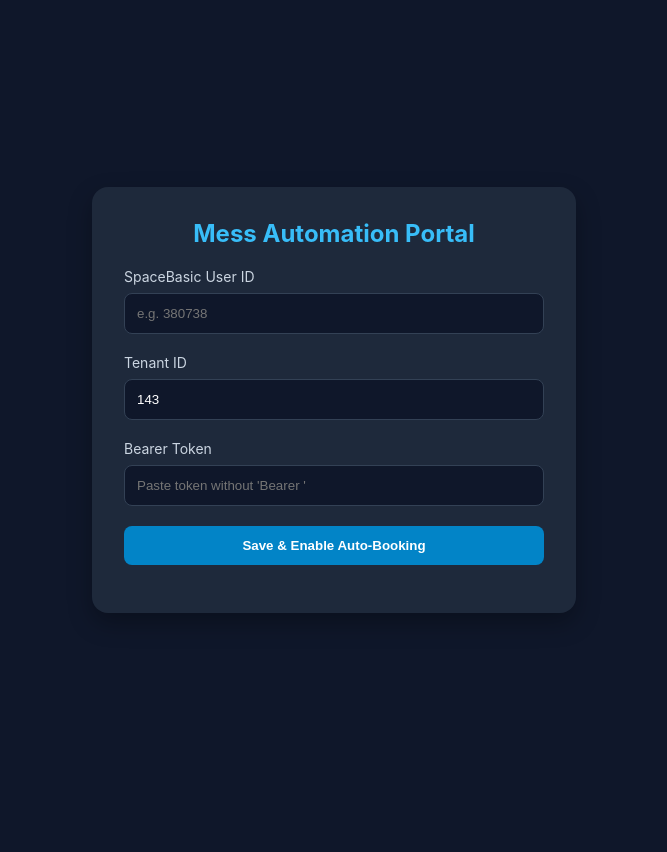
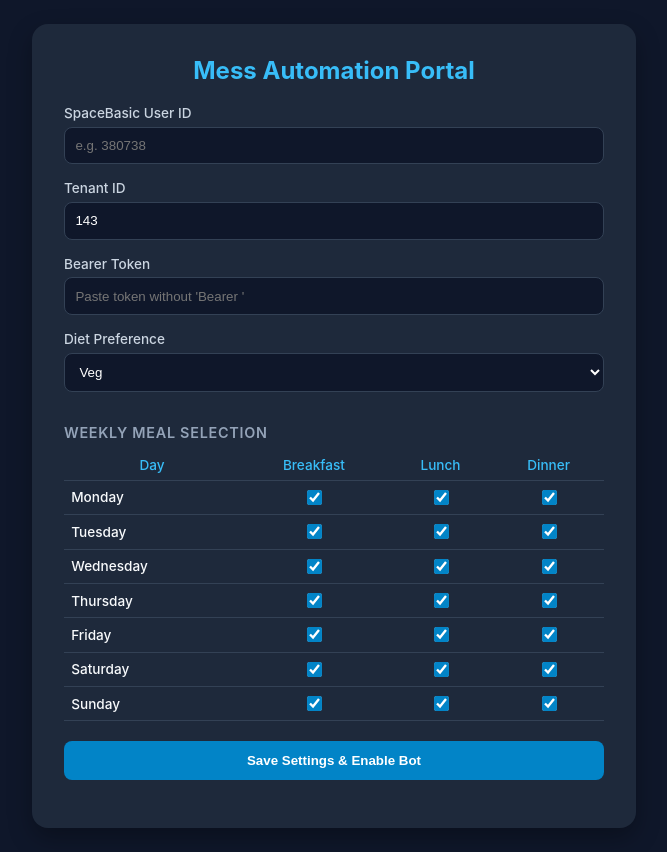
Before and after one commit to PariseVamsiKrishna/Mess-Automation-Portal-MBU, a plain HTML site: page index.html in a window 1280 px wide. Shown: the whole page, without its empty margins (306-973 px from the left). Before the commit the page ends 800 px from the top, so only its background shows below. Drawn offline with nearby package versions, Linux system fonts and the light colour scheme.

Commit message:
Add weekly day schedule and meal preference UI

```diff
--- a/index.html
+++ b/index.html
@@ -15,7 +15,7 @@
             align-items: center;
             min-height: 100vh;
             margin: 0;
-            padding: 1rem;
+            padding: 1.5rem;
             box-sizing: border-box;
         }
         .card {
@@ -24,29 +24,43 @@
             border-radius: 1rem;
             box-shadow: 0 10px 25px rgba(0,0,0,0.3);
             width: 100%;
-            max-width: 420px;
+            max-width: 540px;
         }
-        h2 {
-            margin-top: 0;
-            color: #38bdf8;
-            text-align: center;
-        }
-        label {
-            display: block;
-            margin-bottom: 0.5rem;
-            font-size: 0.875rem;
-            color: #cbd5e1;
-        }
-        input {
+        h2 { margin-top: 0; color: #38bdf8; text-align: center; }
+        label { display: block; margin-bottom: 0.35rem; font-size: 0.85rem; color: #cbd5e1; font-weight: 500; }
+        input[type="text"], select {
             width: 100%;
-            padding: 0.75rem;
-            margin-bottom: 1.25rem;
+            padding: 0.65rem;
+            margin-bottom: 1rem;
             background: #0f172a;
             border: 1px solid #334155;
             color: #fff;
             border-radius: 0.5rem;
             box-sizing: border-box;
         }
+        .schedule-title {
+            margin-top: 1rem;
+            margin-bottom: 0.5rem;
+            font-size: 0.9rem;
+            font-weight: 600;
+            color: #94a3b8;
+            text-transform: uppercase;
+            letter-spacing: 0.05em;
+        }
+        table {
+            width: 100%;
+            border-collapse: collapse;
+            margin-bottom: 1.25rem;
+            font-size: 0.85rem;
+        }
+        th, td {
+            padding: 0.45rem;
+            text-align: center;
+            border-bottom: 1px solid #334155;
+        }
+        th { color: #38bdf8; font-weight: 500; }
+        td:first-child { text-align: left; font-weight: 500; }
+        input[type="checkbox"] { accent-color: #0284c7; cursor: pointer; transform: scale(1.15); }
         button {
             width: 100%;
             padding: 0.75rem;
@@ -58,14 +72,8 @@
             cursor: pointer;
             transition: background 0.2s;
         }
-        button:hover {
-            background: #0369a1;
-        }
-        #status {
-            margin-top: 1rem;
-            text-align: center;
-            font-size: 0.875rem;
-        }
+        button:hover { background: #0369a1; }
+        #status { margin-top: 1rem; text-align: center; font-size: 0.875rem; }
     </style>
 </head>
 <body>
@@ -81,13 +89,49 @@
             <label for="bearer_token">Bearer Token</label>
             <input type="text" id="bearer_token" placeholder="Paste token without 'Bearer '" required>
 
-            <button type="submit">Save & Enable Auto-Booking</button>
+            <label for="preference">Diet Preference</label>
+            <select id="preference" required>
+                <option value="veg" selected>Veg</option>
+                <option value="egg">Egg</option>
+                <option value="non-veg">Non-Veg</option>
+            </select>
+
+            <div class="schedule-title">Weekly Meal Selection</div>
+            <table>
+                <thead>
+                    <tr>
+                        <th>Day</th>
+                        <th>Breakfast</th>
+                        <th>Lunch</th>
+                        <th>Dinner</th>
+                    </tr>
+                </thead>
+                <tbody id="scheduleBody">
+                    <!-- Generated via JS -->
+                </tbody>
+            </table>
+
+            <button type="submit">Save Settings & Enable Bot</button>
         </form>
         <div id="status"></div>
     </div>
 
     <script>
-        // Use ONLY your Project URL and public 'anon' key here
+        const days = ["Monday", "Tuesday", "Wednesday", "Thursday", "Friday", "Saturday", "Sunday"];
+        const tbody = document.getElementById("scheduleBody");
+
+        // Render table rows
+        days.forEach(day => {
+            const tr = document.createElement("tr");
+            tr.innerHTML = `
+                <td>${day}</td>
+                <td><input type="checkbox" id="${day}-breakfast" checked></td>
+                <td><input type="checkbox" id="${day}-lunch" checked></td>
+                <td><input type="checkbox" id="${day}-dinner" checked></td>
+            `;
+            tbody.appendChild(tr);
+        });
+
         const SUPABASE_URL = "https://imgmapetqgbwcmurhxgk.supabase.co";
         const SUPABASE_ANON_KEY = "eyJhbGciOiJIUzI1NiIsInR5cCI6IkpXVCJ9.eyJpc3MiOiJzdXBhYmFzZSIsInJlZiI6ImltZ21hcGV0cWdid2NtdXJoeGdrIiwicm9sZSI6ImFub24iLCJpYXQiOjE3ODkyMjM5NTMsImV4cCI6MjEwNDc5OTk1M30.LA1M6CPrwq7X2Rfhb9HadSXTiEuFcFalOXuDWcre_dY";
 
@@ -100,22 +144,37 @@
             const userid = document.getElementById('userid').value.trim();
             const tenant_id = document.getElementById('tenant_id').value.trim();
             const bearer_token = document.getElementById('bearer_token').value.trim().replace("Bearer ", "");
+            const preference = document.getElementById('preference').value;
+
+            // Build schedule object
+            const schedule = {};
+            days.forEach(day => {
+                schedule[day] = {
+                    breakfast: document.getElementById(`${day}-breakfast`).checked,
+                    lunch: document.getElementById(`${day}-lunch`).checked,
+                    dinner: document.getElementById(`${day}-dinner`).checked
+                };
+            });
 
             status.style.color = "#f8fafc";
-            status.innerText = "Registering user...";
+            status.innerText = "Saving preferences...";
 
             const { error } = await supabaseClient
                 .from('users')
-                .upsert({ userid, tenant_id, bearer_token }, { onConflict: 'userid' });
+                .upsert({
+                    userid,
+                    tenant_id,
+                    bearer_token,
+                    preference,
+                    schedule
+                }, { onConflict: 'userid' });
 
             if (error) {
                 status.style.color = "#f87171";
                 status.innerText = "Error: " + error.message;
             } else {
                 status.style.color = "#4ade80";
-                status.innerText = "Success! Auto-booking details saved.";
-                document.getElementById('bookingForm').reset();
-                document.getElementById('tenant_id').value = "143";
+                status.innerText = "Success! Weekly schedule & preference saved.";
             }
         });
     </script>
```
